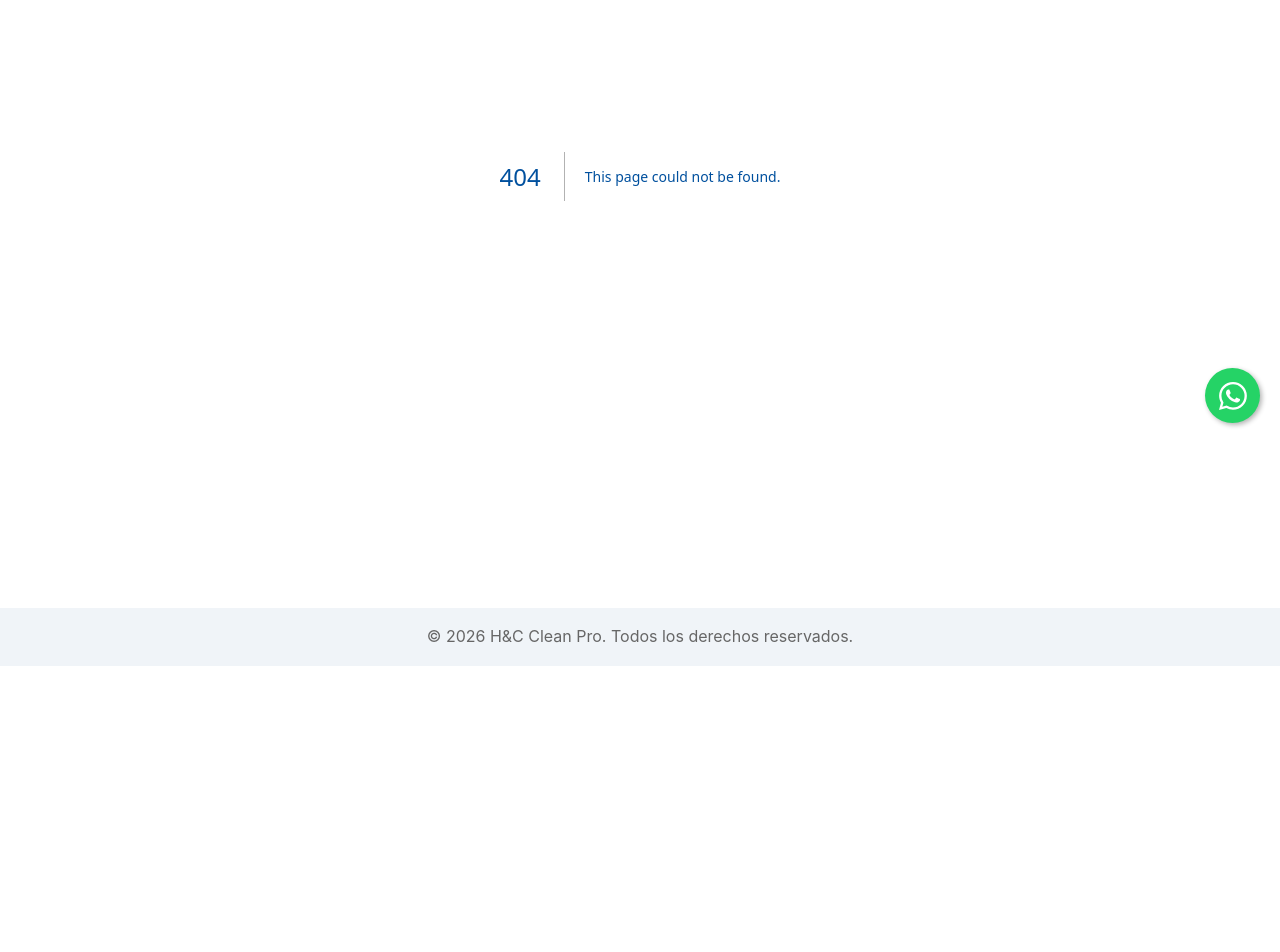
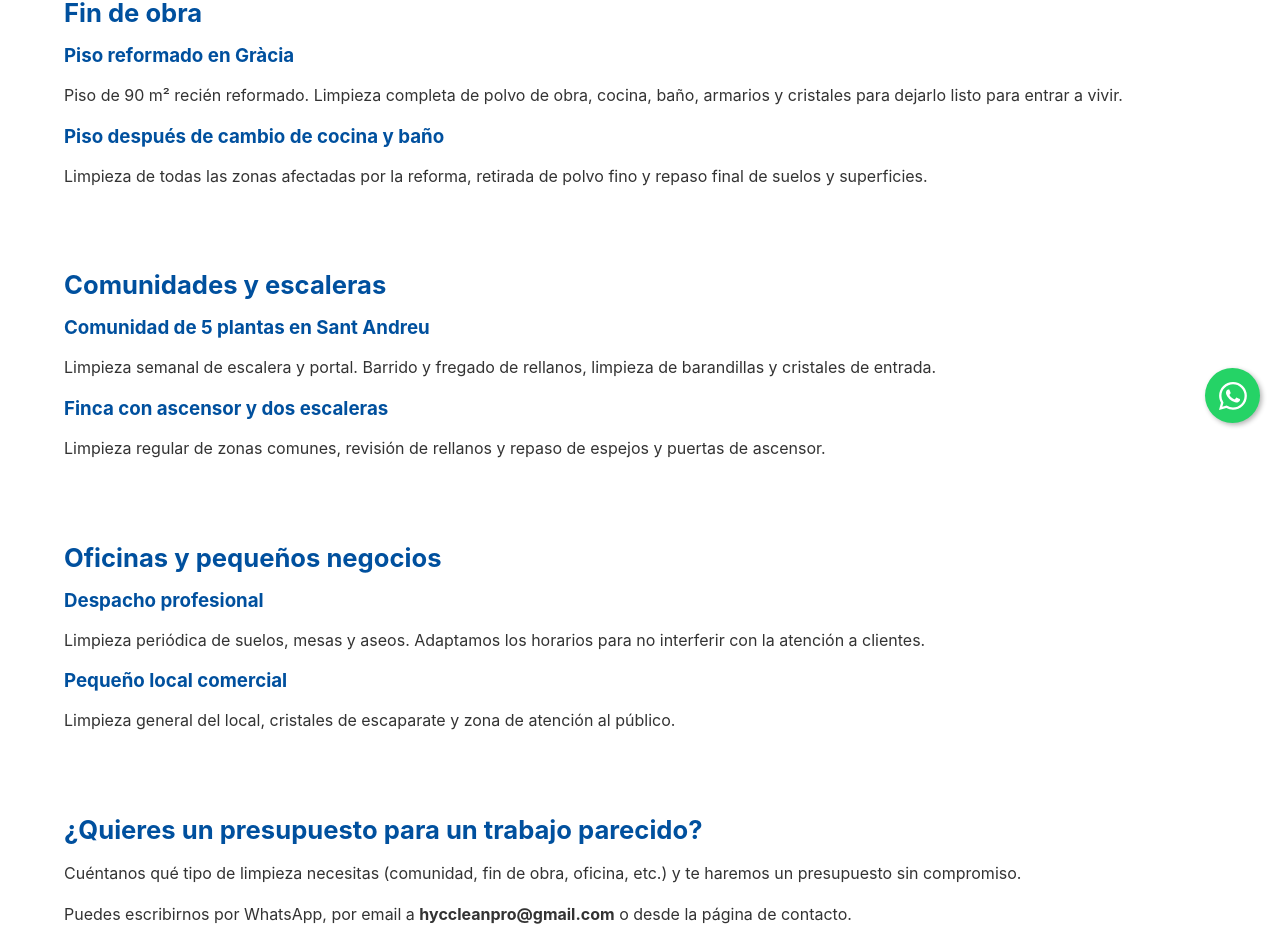
Before and after one commit to henrike78/hc-cleanpro, a Next.js app: page /trabajos in a window 1280 px wide. Before the commit this address had no page. Shown: the part 357-1309 px from the top of the page. Before the commit the page ends 1023 px from the top, so only its background shows below. Built offline with nearby package versions, Linux system fonts and the light colour scheme.

Commit message:
Create trabajos.js

```diff
--- /dev/null
+++ b/pages/trabajos.js
@@ -0,0 +1,95 @@
+import Head from 'next/head';
+
+export default function WorksPage() {
+  return (
+    <>
+      <Head>
+        <title>Trabajos de limpieza en Barcelona | H&amp;C Clean Pro</title>
+        <meta
+          name="description"
+          content="Ejemplos reales de limpiezas de comunidades, fin de obra y oficinas realizadas por H&C Clean Pro en Barcelona."
+        />
+      </Head>
+
+      <section>
+        <h1>Trabajos realizados</h1>
+        <p>
+          Aquí puedes ver algunos ejemplos de limpiezas que hemos realizado en Barcelona y alrededores.
+          No son fotos de catálogo: son trabajos reales en comunidades, pisos de fin de obra y oficinas.
+        </p>
+      </section>
+
+      <section>
+        <h2>Fin de obra</h2>
+        <div className="work-grid">
+          <article className="work-card">
+            <h3>Piso reformado en Gràcia</h3>
+            <p>
+              Piso de 90 m² recién reformado. Limpieza completa de polvo de obra, cocina, baño, armarios y
+              cristales para dejarlo listo para entrar a vivir.
+            </p>
+          </article>
+
+          <article className="work-card">
+            <h3>Piso después de cambio de cocina y baño</h3>
+            <p>
+              Limpieza de todas las zonas afectadas por la reforma, retirada de polvo fino y repaso final de
+              suelos y superficies.
+            </p>
+          </article>
+        </div>
+      </section>
+
+      <section>
+        <h2>Comunidades y escaleras</h2>
+        <div className="work-grid">
+          <article className="work-card">
+            <h3>Comunidad de 5 plantas en Sant Andreu</h3>
+            <p>
+              Limpieza semanal de escalera y portal. Barrido y fregado de rellanos, limpieza de barandillas y
+              cristales de entrada.
+            </p>
+          </article>
+
+          <article className="work-card">
+            <h3>Finca con ascensor y dos escaleras</h3>
+            <p>
+              Limpieza regular de zonas comunes, revisión de rellanos y repaso de espejos y puertas de ascensor.
+            </p>
+          </article>
+        </div>
+      </section>
+
+      <section>
+        <h2>Oficinas y pequeños negocios</h2>
+        <div className="work-grid">
+          <article className="work-card">
+            <h3>Despacho profesional</h3>
+            <p>
+              Limpieza periódica de suelos, mesas y aseos. Adaptamos los horarios para no interferir con la
+              atención a clientes.
+            </p>
+          </article>
+
+          <article className="work-card">
+            <h3>Pequeño local comercial</h3>
+            <p>
+              Limpieza general del local, cristales de escaparate y zona de atención al público.
+            </p>
+          </article>
+        </div>
+      </section>
+
+      <section>
+        <h2>¿Quieres un presupuesto para un trabajo parecido?</h2>
+        <p>
+          Cuéntanos qué tipo de limpieza necesitas (comunidad, fin de obra, oficina, etc.) y te haremos un
+          presupuesto sin compromiso.
+        </p>
+        <p>
+          Puedes escribirnos por WhatsApp, por email a <strong>hyccleanpro@gmail.com</strong> o desde la página de contacto.
+        </p>
+      </section>
+    </>
+  );
+}
```
